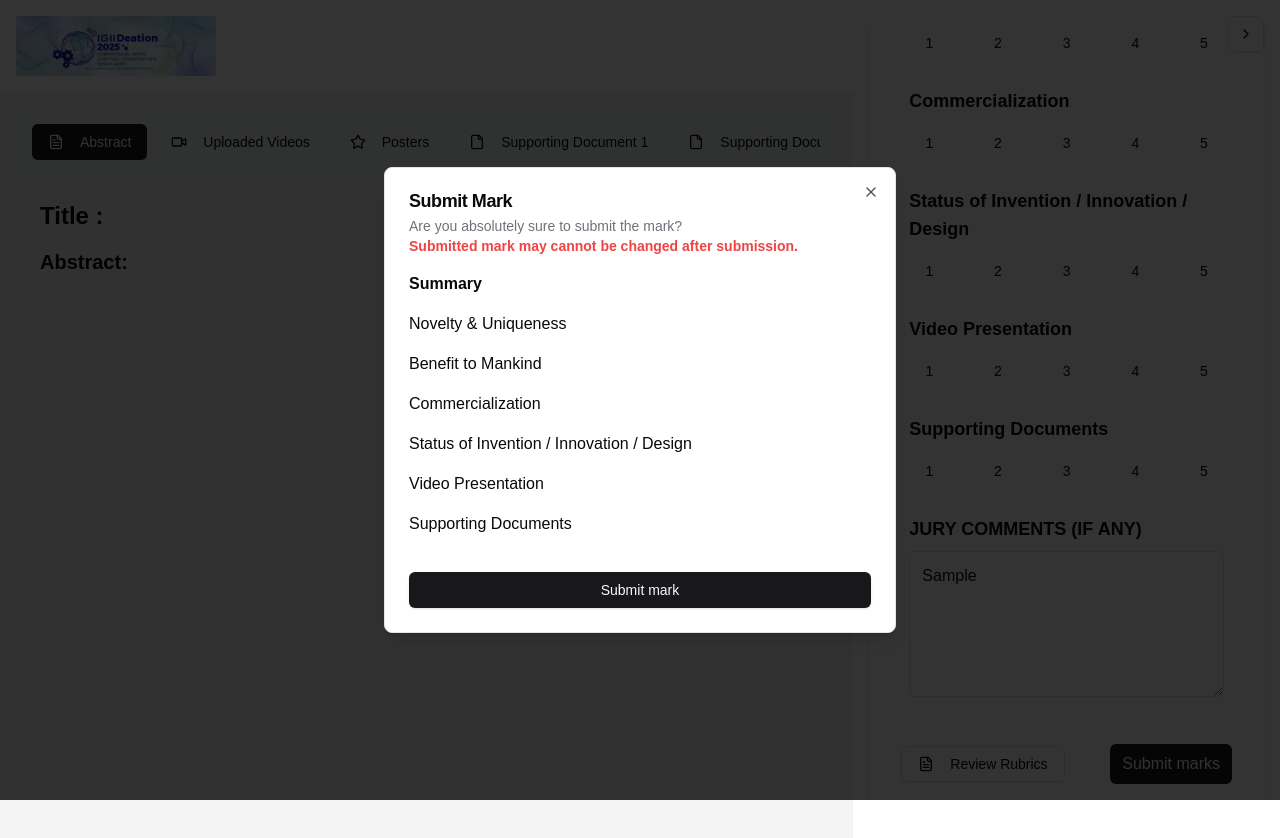
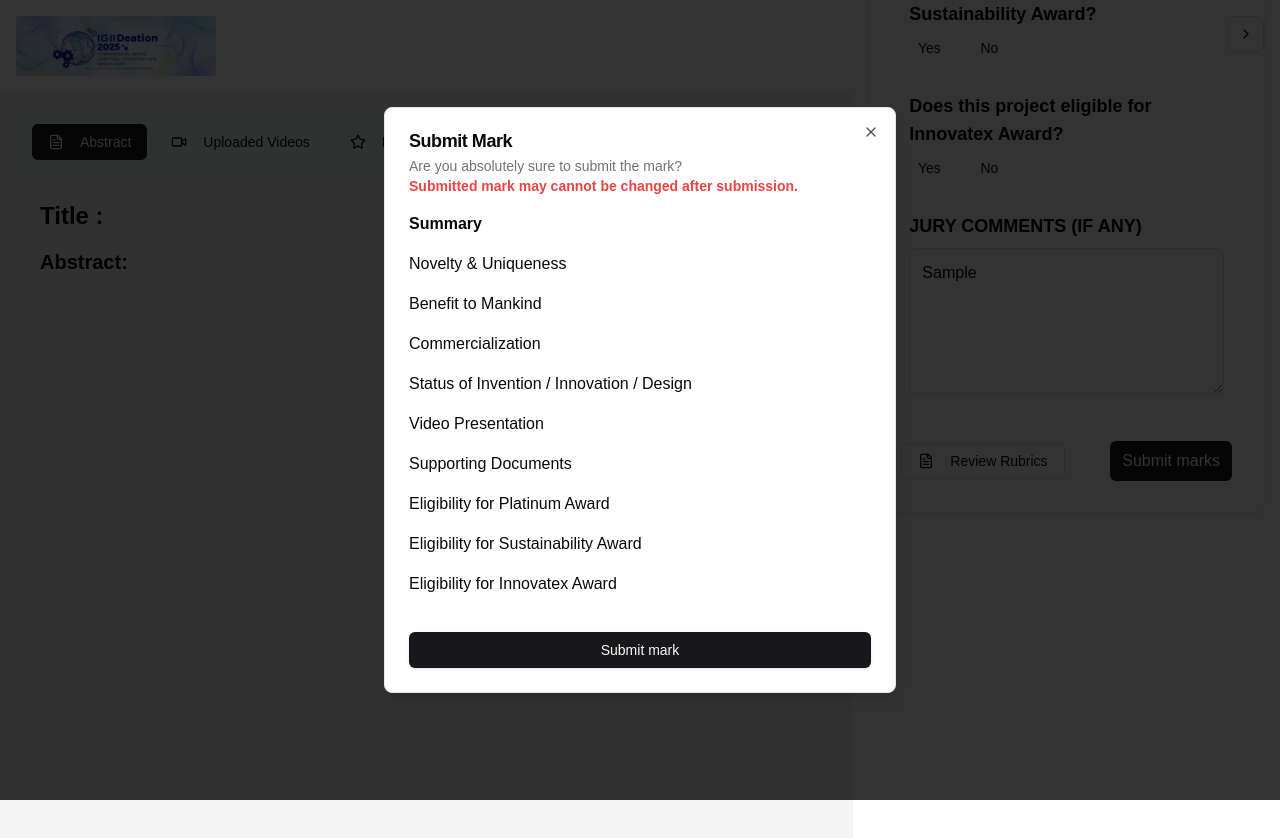
Before and after one commit to dinei254/Igiideation26, a Next.js app: page /evaluate/1 in a window 1280 px wide. Both pictures are taken after typing "Sample" into the empty fields and a click on the button "Submit marks". Shown: the top 838 px of the page. Built offline with nearby package versions, Linux system fonts and the light colour scheme; no server answers; the database is empty.

Commit message:
add : platinum, sustainability and innovatex award

```diff
--- a/components/eval-form.tsx
+++ b/app/(judge)/evaluate/[projectId]/EvalForm.tsx
@@ -38,6 +38,10 @@ export default function EvalForm({ projectId }: { projectId: string }) {
   const [accummulatedScore, setaccummulatedScore] = useState<number | null>(
     null
   );
+  const [platinumAward, setPlatinumAward] = useState<string>("");
+  const [sustainabilityAward, setSustainabilityAward] = useState<string>("");
+  const [innovatexAward, setInnovatexAward] = useState<string>("");
+
   const router = useRouter();
 
   const handleSubmit = async () => {
@@ -77,6 +81,9 @@ export default function EvalForm({ projectId }: { projectId: string }) {
     formData.append("statusOfInventionMark", result.ratings[questions[3]]);
     formData.append("videoPresentationMark", result.ratings[questions[4]]);
     formData.append("supportingDocumentMark", result.ratings[questions[5]]);
+    formData.append("platinumAward", platinumAward);
+    formData.append("sustainabilityAward", sustainabilityAward);
+    formData.append("innovatexAward", innovatexAward);
     formData.append("comments", result.jury_comments);
 
     try {
@@ -139,6 +146,81 @@ export default function EvalForm({ projectId }: { projectId: string }) {
             </RadioGroup>
           </div>
         ))}
+        <div>
+          <Label className="text-lg font-semibold">
+            Does this project eligible for Platinum Award?
+          </Label>
+          <RadioGroup
+            onValueChange={(value) => setPlatinumAward(value)}
+            className="flex justify-start gap-x-5"
+          >
+            {["Yes", "No"].map((value) => (
+              <div key={value} className="flex flex-col items-center">
+                <RadioGroupItem
+                  value={value}
+                  id={`platinum-award-${value}`}
+                  className="peer sr-only"
+                />
+                <Label
+                  htmlFor={`platinum-award-${value}`}
+                  className="p-2 rounded-full w-10 h-10 flex items-center justify-center text-sm font-medium ring-2 ring-transparent peer-data-[state=checked]:ring-primary peer-data-[state=checked]:bg-primary peer-data-[state=checked]:text-primary-foreground transition-all hover:bg-muted"
+                >
+                  {value}
+                </Label>
+              </div>
+            ))}
+          </RadioGroup>
+        </div>
+        <div>
+          <Label className="text-lg font-semibold">
+            Does this project eligible for Sustainability Award?
+          </Label>
+          <RadioGroup
+            onValueChange={(value) => setSustainabilityAward(value)}
+            className="flex justify-start gap-x-5"
+          >
+            {["Yes", "No"].map((value) => (
+              <div key={value} className="flex flex-col items-center">
+                <RadioGroupItem
+                  value={value}
+                  id={`sustainability-award-${value}`}
+                  className="peer sr-only"
+                />
+                <Label
+                  htmlFor={`sustainability-award-${value}`}
+                  className="p-2 rounded-full w-10 h-10 flex items-center justify-center text-sm font-medium ring-2 ring-transparent peer-data-[state=checked]:ring-primary peer-data-[state=checked]:bg-primary peer-data-[state=checked]:text-primary-foreground transition-all hover:bg-muted"
+                >
+                  {value}
+                </Label>
+              </div>
+            ))}
+          </RadioGroup>
+        </div>
+        <div>
+          <Label className="text-lg font-semibold">
+            Does this project eligible for Innovatex Award?
+          </Label>
+          <RadioGroup
+            onValueChange={(value) => setInnovatexAward(value)}
+            className="flex justify-start gap-x-5"
+          >
+            {["Yes", "No"].map((value) => (
+              <div key={value} className="flex flex-col items-center">
+                <RadioGroupItem
+                  value={value}
+                  id={`innovatex-award-${value}`}
+                  className="peer sr-only"
+                />
+                <Label
+                  htmlFor={`innovatex-award-${value}`}
+                  className="p-2 rounded-full w-10 h-10 flex items-center justify-center text-sm font-medium ring-2 ring-transparent peer-data-[state=checked]:ring-primary peer-data-[state=checked]:bg-primary peer-data-[state=checked]:text-primary-foreground transition-all hover:bg-muted"
+                >
+                  {value}
+                </Label>
+              </div>
+            ))}
+          </RadioGroup>
+        </div>
         <div className="space-y-2">
           <Label className="text-lg font-semibold">
             JURY COMMENTS (IF ANY)
@@ -203,6 +285,18 @@ export default function EvalForm({ projectId }: { projectId: string }) {
               <p>Supporting Documents</p>
               <p className="font-semibold">{ratings[questions[5]]}</p>
             </div>
+            <div className="flex justify-between">
+              <p>Eligibility for Platinum Award</p>
+              <p className="font-semibold">{platinumAward}</p>
+            </div>
+            <div className="flex justify-between">
+              <p>Eligibility for Sustainability Award</p>
+              <p className="font-semibold">{sustainabilityAward}</p>
+            </div>
+            <div className="flex justify-between">
+              <p>Eligibility for Innovatex Award</p>
+              <p className="font-semibold">{innovatexAward}</p>
+            </div>
             <Button className="mt-5" onClick={handleSubmit}>
               Submit mark
             </Button>
--- a/app/api/mark-project/[projectId]/route.ts
+++ b/app/api/mark-project/[projectId]/route.ts
@@ -26,6 +26,14 @@ export async function POST(req: NextRequest) {
     const supportingDocumentMark = parseInt(
       formData.get("supportingDocumentMark") as string
     );
+    const platinumAward = formData.get("platinumAward") as string;
+    const sustainabilityAward = formData.get("sustainabilityAward") as string;
+    const innovatexAward = formData.get("innovatexAward") as string;
+
+    const isPlatinumAward = platinumAward === "Yes";
+    const isSustainabilityAward = sustainabilityAward === "Yes";
+    const isInnovatexAward = innovatexAward === "Yes";
+
     const comments = formData.get("comments") as string;
     const sessionCookie = req.cookies.get("session");
     const jwt = sessionCookie?.value;
@@ -72,6 +80,9 @@ export async function POST(req: NextRequest) {
             statusOfInventionMark: statusOfInventionMark,
             videoPresentationMark: videoPresentationMark,
             supportingDocumentMark: supportingDocumentMark,
+            isPlatinumAward: isPlatinumAward,
+            isSustainabilityAward: isSustainabilityAward,
+            isInnovatexAward: isInnovatexAward,
             comments: comments,
           },
         },
```
Also changed, not shown: app/(judge)/evaluate/[projectId]/page.tsx (+1 -42 lines), 1 other file (tests, documents, lock files or other folders).
